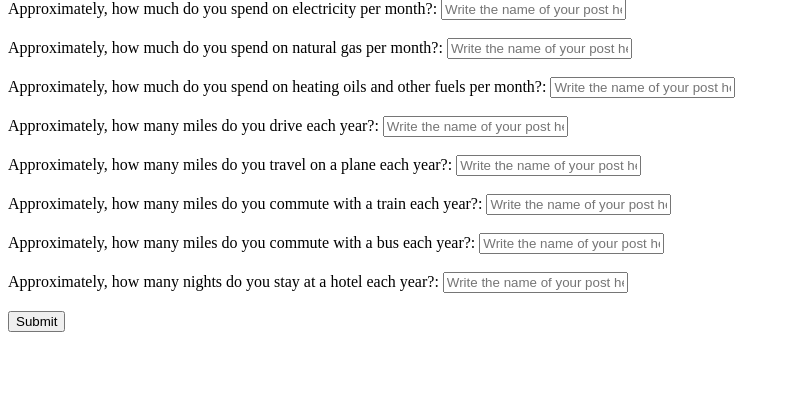
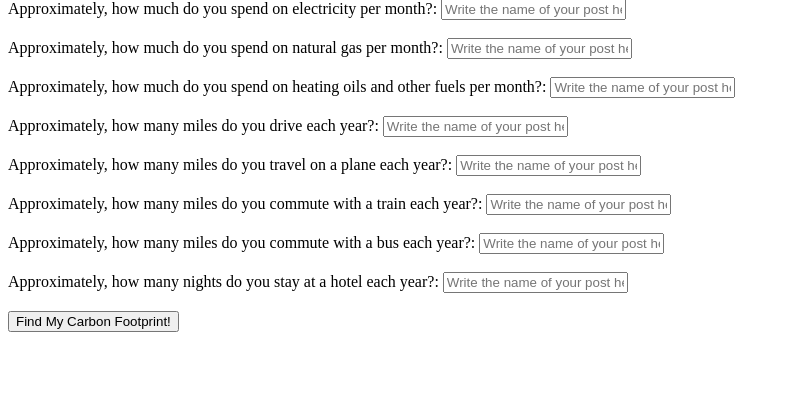
Before and after one commit to fadybesada/EcoStep, a Python web app: template templates/input.html in a window 1280 px wide. Shown: the part 57-468 px from the top of the page, without its empty margins (0-790 px from the left). Run offline with Jinja, Linux system fonts and the light colour scheme; the template is opened without the code that fills it, so the values that code supplies are empty.

Commit message:
changed button name

```diff
--- a/templates/input.html
+++ b/templates/input.html
@@ -56,7 +56,7 @@
       </label>
 
 
-    <button type="submit">Submit</button>
+    <button type="submit">Find My Carbon Footprint!</button>
   </form>
 
   </body>
```
